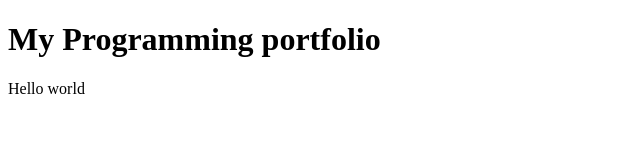
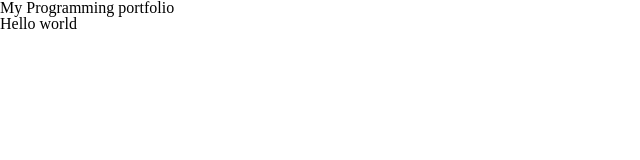
Before and after one commit to CMJRodrigo/CMJRodrigo.github.io, a plain HTML site: page index.html in a window 1280 px wide. Shown: the whole page, without its empty margins (0-640 px from the left). Drawn offline with Linux system fonts and the light colour scheme.

Commit message:
commit 6

```diff
--- a/index.html
+++ b/index.html
@@ -3,7 +3,7 @@
 <head>
     <meta charset="UTF-8">
     <meta name="viewport" content="width=<device-width>, initial-scale=1.0">
-    <link rel="stylesheet" href="./resources/index.css">
+    <link rel="stylesheet" href="./resources/reset.css">
     <title>CMJRodrigo Programming portfolio</title>
 </head>
 <body>
```
